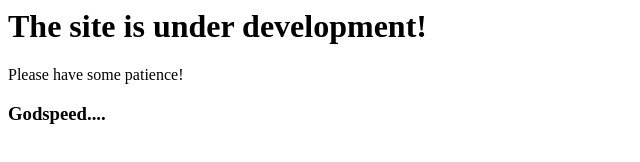
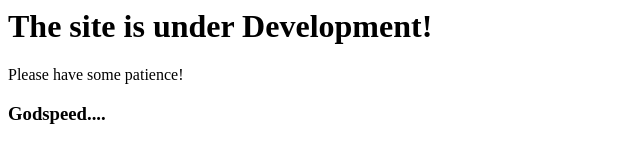
Before and after one commit to iamfalln1/iamfalln1.github.io, a plain HTML site: page index.html in a window 1280 px wide. Shown: the full height of the page, 0-640 px from the left. Drawn offline with Linux system fonts and the light colour scheme.

Commit message:
changes in index.html

```diff
--- a/index.html
+++ b/index.html
@@ -6,7 +6,7 @@
         </title>
     </head>
     <body>
-        <h1>The site is under development!</h1>
+        <h1>The site is under Development!</h1>
         <p>Please have some patience!</p>
         <h3>Godspeed....</h3>
     </body>
```
